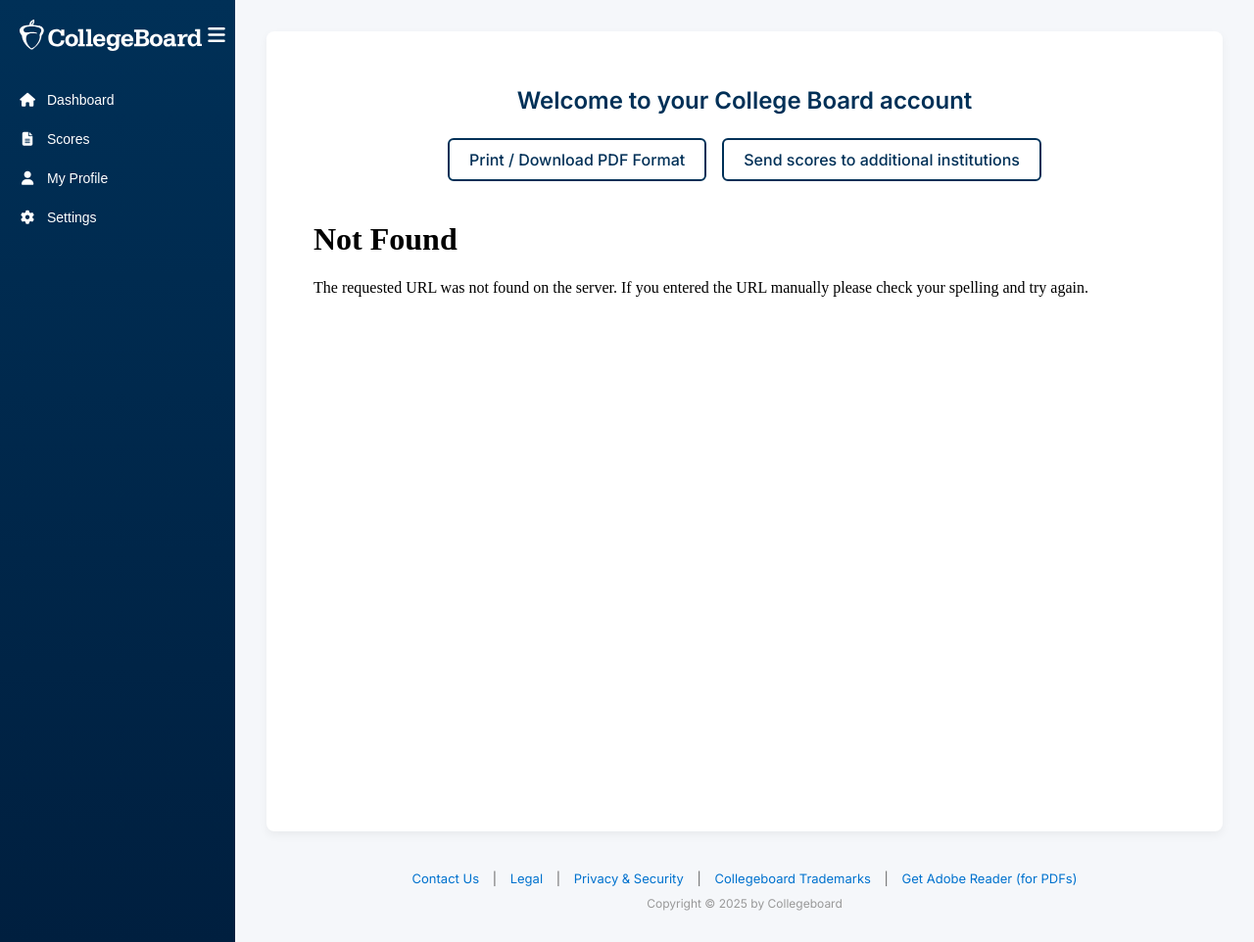
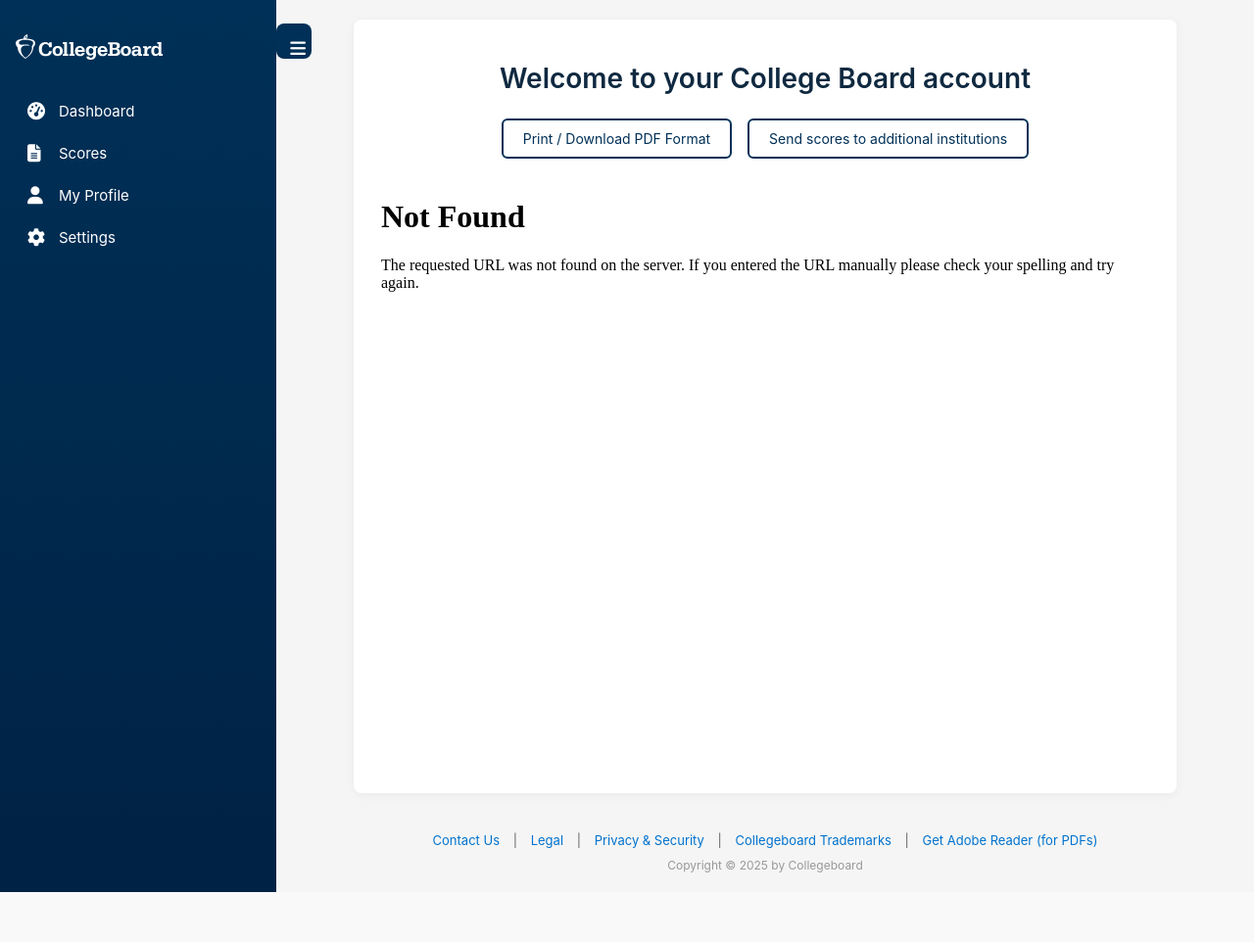
Before and after one commit to Jandro91/Sat_clone, a Flask app: page /certificate/1 in a window 1280 px wide. Shown: the whole page at 98% size. After the commit the page ends 911 px from the top, so only its background shows below. Run offline with Flask 3, Linux system fonts and the light colour scheme.

Commit message:
Fix: render deploy compatibility

```diff
--- a/templates/certificate.html
+++ b/templates/certificate.html
@@ -4,13 +4,13 @@
   <meta charset="UTF-8">
   <title>My SAT Account – College Board</title>
   <link rel="icon" href="{{ url_for('static', filename='favicon.ico') }}">
-  <link rel="stylesheet" href="https://cdnjs.cloudflare.com/ajax/libs/font-awesome/6.5.0/css/all.min.css">
-  <link href="https://fonts.googleapis.com/css2?family=Inter:wght@400;500;600&display=swap" rel="stylesheet">
+  <link rel="stylesheet" href="{{ url_for('static', filename='style.css') }}">
+  <link href="https://cdnjs.cloudflare.com/ajax/libs/font-awesome/6.5.0/css/all.min.css" rel="stylesheet">
   <style>
     body {
       margin: 0;
-      font-family: 'Inter', sans-serif;
-      background-color: #f5f7fa;
+      font-family: 'Inter', 'Segoe UI', Tahoma, Geneva, Verdana, sans-serif;
+      background-color: #f5f5f5;
     }
 
     .layout {
@@ -19,28 +19,29 @@
     }
 
     .sidebar {
-      width: 240px;
-      background: linear-gradient(to bottom, #003057, #001f3f);
+      width: 250px;
+      background: linear-gradient(to bottom, #003057, #002244);
       color: white;
       display: flex;
       flex-direction: column;
+      padding: 24px 16px;
       transition: width 0.3s ease;
       position: relative;
     }
 
     .sidebar.collapsed {
-      width: 72px;
+      width: 70px;
     }
 
-    .sidebar .logo-wrapper {
+    .logo-container {
       display: flex;
       align-items: center;
       justify-content: space-between;
-      padding: 20px;
+      margin-bottom: 20px;
     }
 
-    .sidebar .logo {
-      height: 32px;
+    .logo {
+      height: 48px;
       transition: opacity 0.3s ease;
     }
 
@@ -48,66 +49,72 @@
       opacity: 0;
     }
 
-    .sidebar .toggle-btn {
-      background: none;
+    .toggle-btn {
+      position: absolute;
+      top: 24px;
+      right: -36px;
+      background-color: #003057;
       border: none;
       color: white;
-      font-size: 20px;
+      font-size: 22px;
+      width: 36px;
+      height: 36px;
+      border-radius: 8px;
       cursor: pointer;
+      transition: background-color 0.3s ease;
     }
 
-    .nav {
-      display: flex;
-      flex-direction: column;
-      padding: 10px 0;
+    .toggle-btn:hover {
+      background-color: #005fa3;
     }
 
     .nav-btn {
       display: flex;
       align-items: center;
-      padding: 12px 20px;
-      font-size: 14px;
+      gap: 12px;
+      padding: 12px;
+      font-size: 15px;
+      font-family: 'Inter', sans-serif;
       color: white;
       background: none;
       border: none;
+      cursor: pointer;
       text-align: left;
-      cursor: pointer;
       transition: background 0.2s ease;
     }
 
-    .nav-btn i {
-      margin-right: 12px;
-      width: 16px;
-      text-align: center;
+    .nav-btn:hover {
+      background-color: #005fa3;
     }
 
-    .sidebar.collapsed .nav-btn span {
+    .sidebar.collapsed .nav-text {
       display: none;
     }
 
-    .nav-btn:hover {
-      background-color: rgba(255, 255, 255, 0.1);
+    .sidebar i {
+      font-size: 18px;
+      min-width: 20px;
     }
 
     .main-content {
       flex: 1;
-      padding: 32px;
+      padding: 20px 40px;
     }
 
     .certificate-container {
+      max-width: 800px;
+      margin: 0 auto;
+      padding: 24px 20px;
       background: white;
+      box-shadow: 0 2px 10px rgba(0, 0, 0, 0.05);
       border-radius: 8px;
-      box-shadow: 0 4px 10px rgba(0, 0, 0, 0.05);
-      max-width: 900px;
-      margin: 0 auto;
-      padding: 40px;
       text-align: center;
     }
 
     .certificate-container h1 {
-      font-size: 24px;
+      font-size: 28px;
       font-weight: 600;
-      color: #003057;
+      color: #0f2940;
       margin-bottom: 24px;
     }
 
@@ -115,19 +122,19 @@
       display: flex;
       justify-content: center;
       gap: 16px;
+      margin-bottom: 20px;
       flex-wrap: wrap;
-      margin-bottom: 20px;
     }
 
     .download-btn {
       padding: 10px 20px;
+      font-size: 14px;
+      background-color: white;
       border: 2px solid #003057;
       color: #003057;
-      background: white;
       border-radius: 6px;
-      font-weight: 500;
       text-decoration: none;
-      transition: all 0.3s ease;
+      transition: 0.3s ease;
     }
 
     .download-btn:hover {
@@ -169,33 +176,31 @@
       .layout {
         flex-direction: column;
       }
-
       .sidebar {
-        width: 100%;
         flex-direction: row;
         justify-content: space-between;
+        width: 100%;
       }
-
-      .sidebar.collapsed {
-        width: 100%;
+      .toggle-btn {
+        top: 12px;
+        right: 12px;
       }
     }
   </style>
 </head>
 <body>
-
   <div class="layout">
     <div class="sidebar" id="sidebar">
-      <div class="logo-wrapper">
+      <div class="logo-container">
         <img src="{{ url_for('static', filename='collegeboard-logo-white.svg') }}" alt="College Board Logo" class="logo">
-        <button class="toggle-btn" onclick="toggleSidebar()"><i class="fas fa-bars"></i></button>
       </div>
-      <div class="nav">
-        <button class="nav-btn"><i class="fas fa-home"></i><span>Dashboard</span></button>
-        <button class="nav-btn"><i class="fas fa-file-alt"></i><span>Scores</span></button>
-        <button class="nav-btn"><i class="fas fa-user"></i><span>My Profile</span></button>
-        <button class="nav-btn"><i class="fas fa-cog"></i><span>Settings</span></button>
-      </div>
+      <button class="toggle-btn" onclick="toggleSidebar()">
+        <i class="fas fa-bars"></i>
+      </button>
+      <button class="nav-btn"><i class="fas fa-tachometer-alt"></i><span class="nav-text">Dashboard</span></button>
+      <button class="nav-btn"><i class="fas fa-file-alt"></i><span class="nav-text">Scores</span></button>
+      <button class="nav-btn"><i class="fas fa-user"></i><span class="nav-text">My Profile</span></button>
+      <button class="nav-btn"><i class="fas fa-cog"></i><span class="nav-text">Settings</span></button>
     </div>
 
     <div class="main-content">
```
